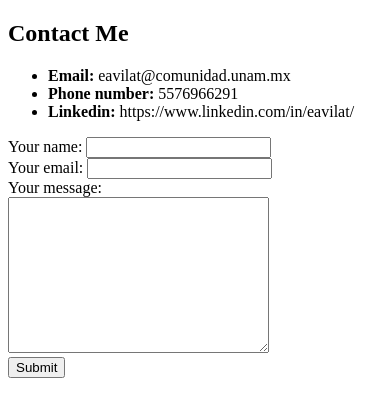
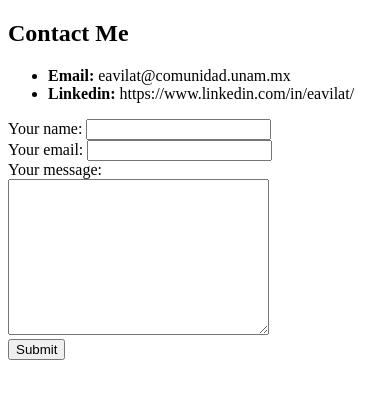
Before and after one commit to Eavilat/cv, a plain HTML site: page contact_me.html in a window 390 px wide. Drawn offline with Linux system fonts and the light colour scheme.

Commit message:
I deleted phone number

```diff
--- a/contact_me.html
+++ b/contact_me.html
@@ -8,7 +8,6 @@
     <h2>Contact Me</h2>
     <ul>
       <li><strong>Email:</strong> eavilat@comunidad.unam.mx</li>
-      <li><strong>Phone number:</strong> 5576966291</li>
       <li><strong>Linkedin:</strong> https://www.linkedin.com/in/eavilat/</li>
     </ul>
   </body>
```
